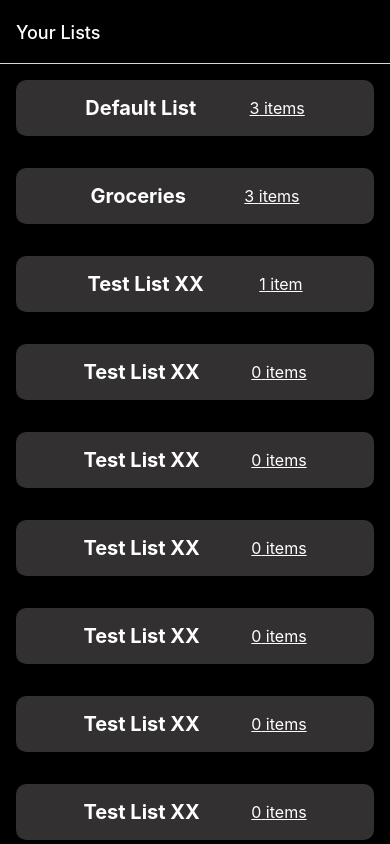
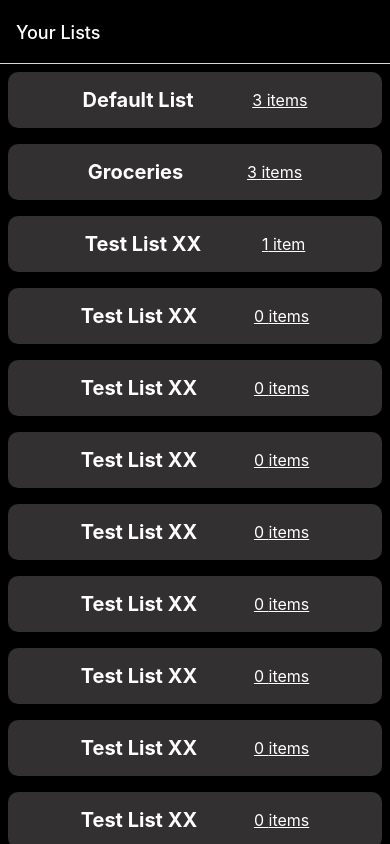
Before and after one commit to mListek/todo, a React Native app: screen /ListPicker in a window 390 px wide. Built offline with nearby package versions, Linux system fonts and the light colour scheme.

Commit message:
added onPress prop

```diff
--- a/components/ListTile.js
+++ b/components/ListTile.js
@@ -1,6 +1,6 @@
 import { Pressable, StyleSheet, Text, View } from "react-native";
 
-const ListTile = ({ name, quantity }) => {
+const ListTile = ({ onPress, name, quantity }) => {
   const itemText = quantity === 1 ? "item" : "items";
 
   return (
@@ -10,6 +10,7 @@ const ListTile = ({ name, quantity }) => {
           styles.button,
           pressed ? styles.buttonPressed : null,
         ]}
+        onPress={onPress}
       >
         <View style={styles.innerContainer}>
           <Text style={styles.name}>{name}</Text>
@@ -27,8 +28,8 @@ export default ListTile;
 const styles = StyleSheet.create({
   container: {
     flex: 1,
-    margin: 16,
-    height: 150,
+    margin: 8,
+    height: 55,
     borderRadius: 10,
     backgroundColor: "#323030",
   },
```
